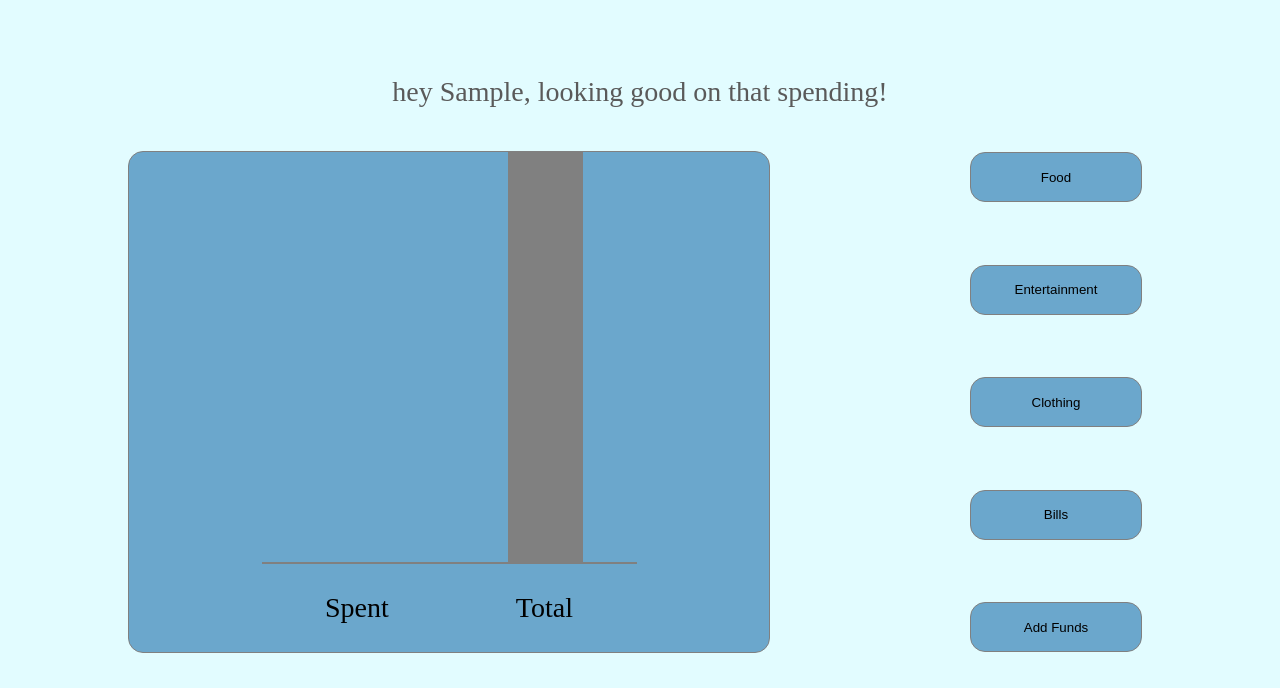
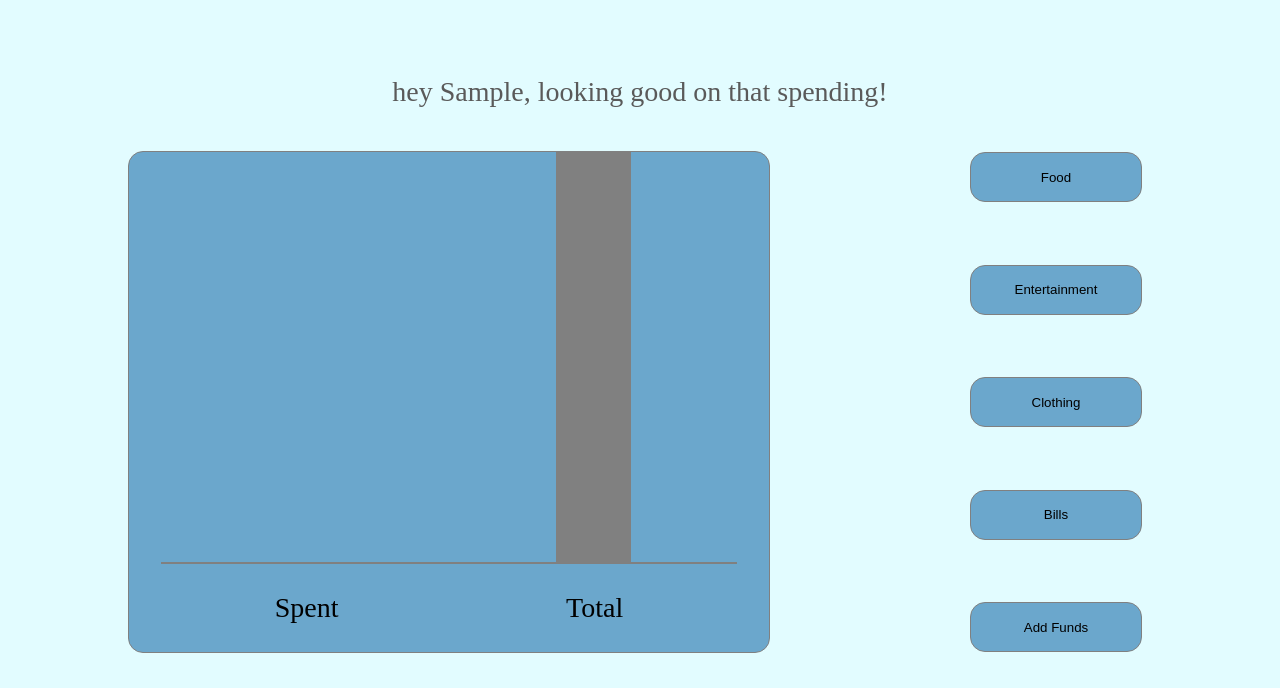
Before and after one commit to Andrew213455/group-budget-project, a plain HTML site: page index.html in a window 1280 px wide. Both pictures are taken after typing "Sample", "5" into the empty fields and a click on the button "Submit". Shown: the part 112-800 px from the top of the page. Drawn offline with Linux system fonts and the light colour scheme.

Commit message:
final final touches

```diff
--- a/style.css
+++ b/style.css
@@ -227,7 +227,7 @@ footer form button {
 footer button:hover {
   background-color: skyblue;
   transition: 0.5s;
-  padding: 25px;
+  scale: 1.1;
 }
 
 .pop-up {
@@ -404,7 +404,7 @@ label {
 }
 
 .add-money-popup form {
-  color: blue;
+  color: steelblue;
   font-size: 1.5em;
   font-weight: bold;
   display: none;
@@ -466,8 +466,17 @@ label {
   }
 
   .border {
-    width: 375px;
+    width: 90%;
     overflow: none;
+  }
+  .bars {
+    width: 90%;
+  }
+
+  .graph-container section:nth-child(2) {
+    width: 100%;
+    display: flex;
+    justify-content: center;
   }
 }
 
```
